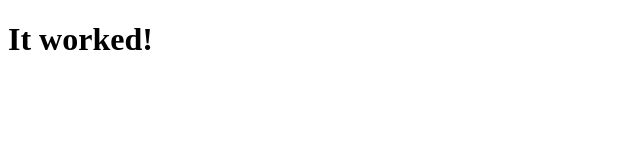
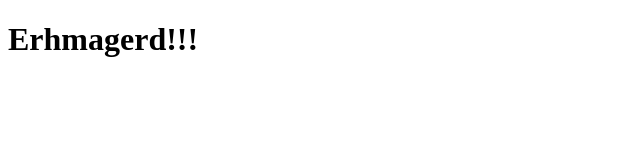
Before and after one commit to dvld/dvld.github.io, a plain HTML site: page index.html in a window 1280 px wide. Shown: the whole page, without its empty margins (0-640 px from the left). Drawn offline with Linux system fonts and the light colour scheme.

Commit message:
better change

```diff
--- a/index.html
+++ b/index.html
@@ -10,7 +10,7 @@
 </head>
 <body>
 
-    <h1>It worked!</h1>
+    <h1>Erhmagerd!!!</h1>
 
 </body>
 </html>
```
